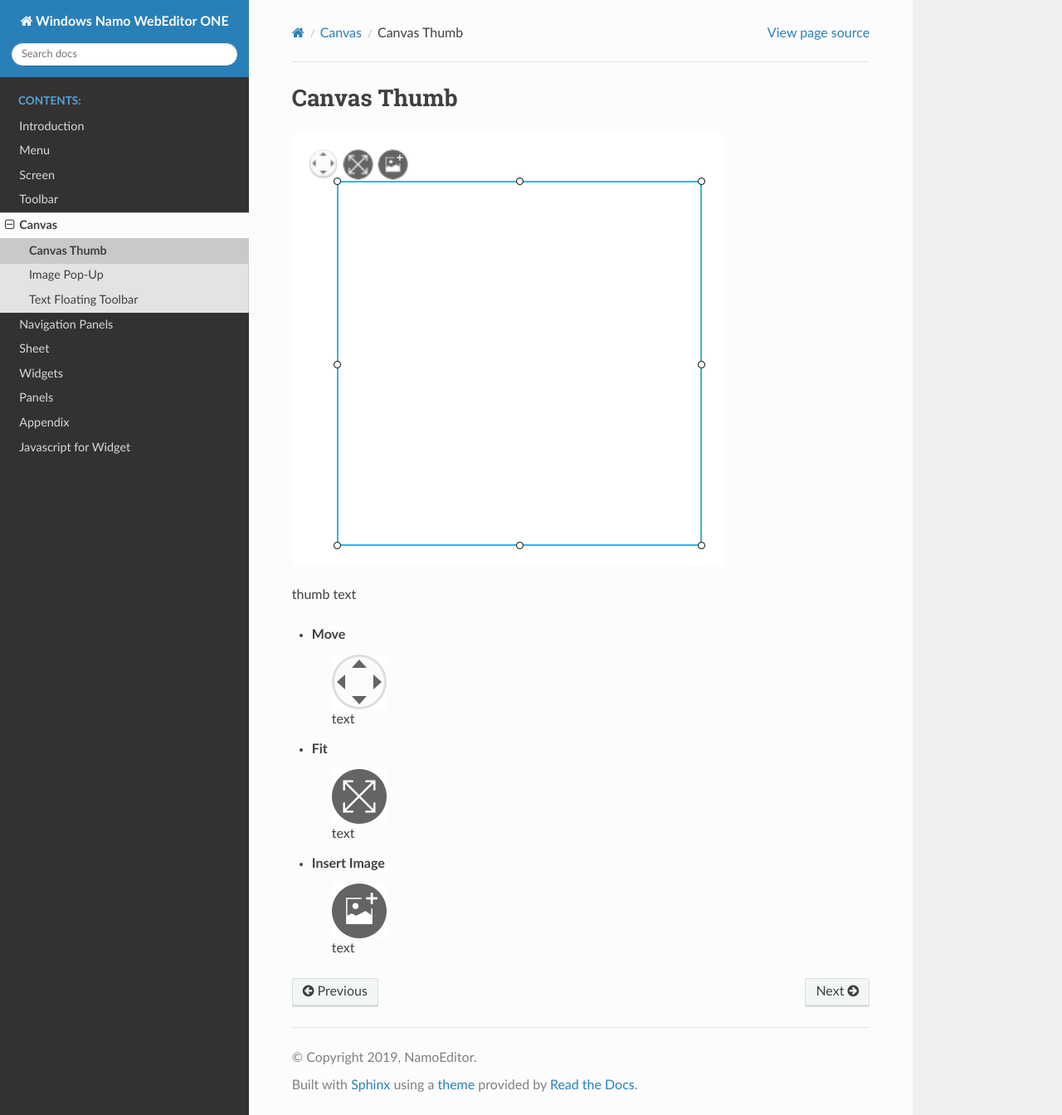
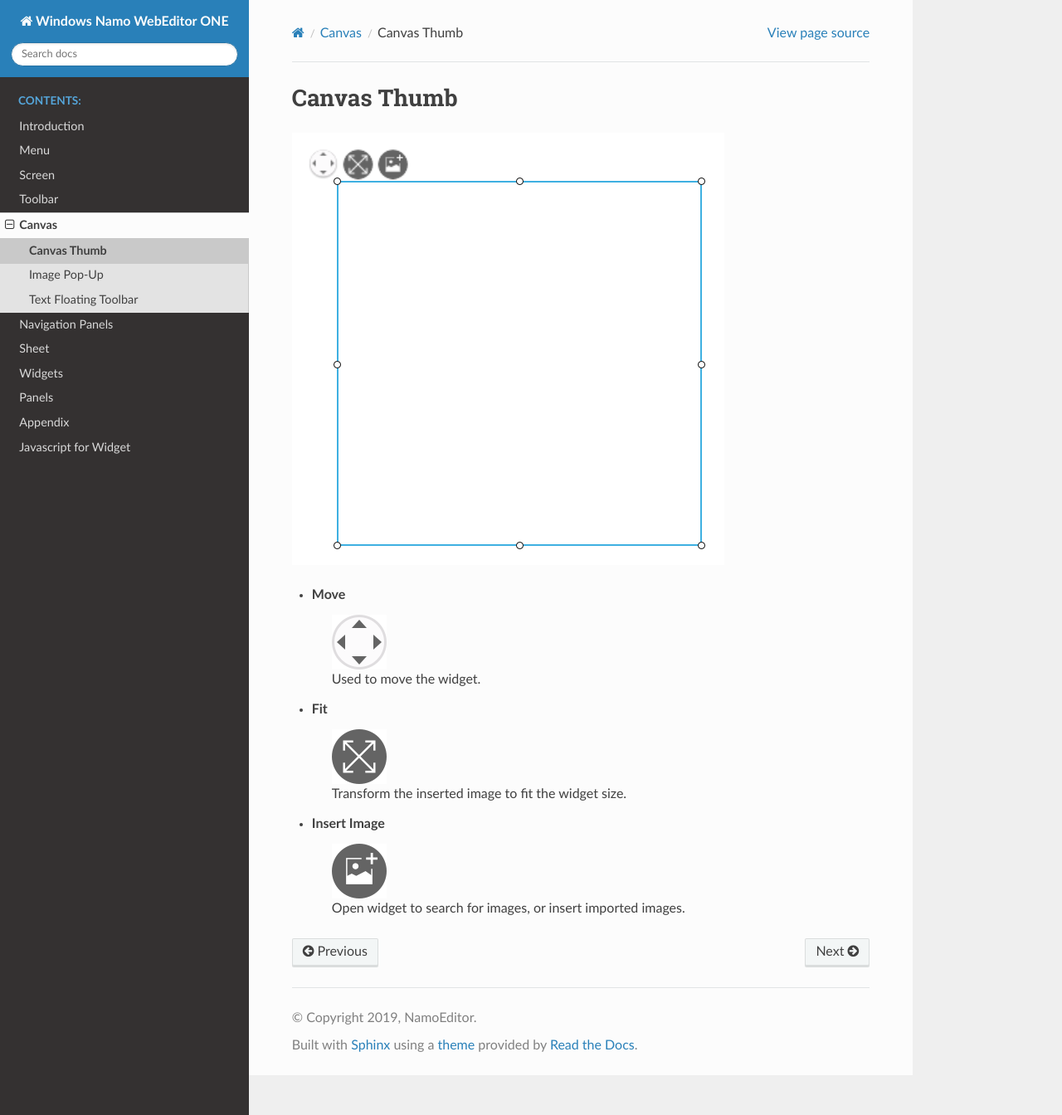
Before and after one commit to JDLabOrg/WinIUManual, a Sphinx documentation site: the page built from source/canvas/thumb.rst, in a window 1280 px wide and 1344 px high. Shown: the whole window at 83% size. Built offline with Sphinx 7.4.7 and the Read the Docs theme 2.0.0, drawn with Linux system fonts in a browser that asks for light colours; pages that are not in the unit, such as notebooks, are missing from menus.

Commit message:
no message

```diff
--- a/source/canvas/thumb.rst
+++ b/source/canvas/thumb.rst
@@ -2,19 +2,17 @@
 ----------------------------------
 .. image:: /_static/canvas/thumb.png
 
-thumb text
-
 - Move
     .. image:: /_static/canvas/move.png
 
-    text
+    Used to move the widget.
 
 - Fit
     .. image:: /_static/canvas/fit.png
 
-    text
+    Transform the inserted image to fit the widget size.
 
 - Insert Image
     .. image:: /_static/canvas/insert_img.png
 
-    text
+    Open widget to search for images, or insert imported images.
```
